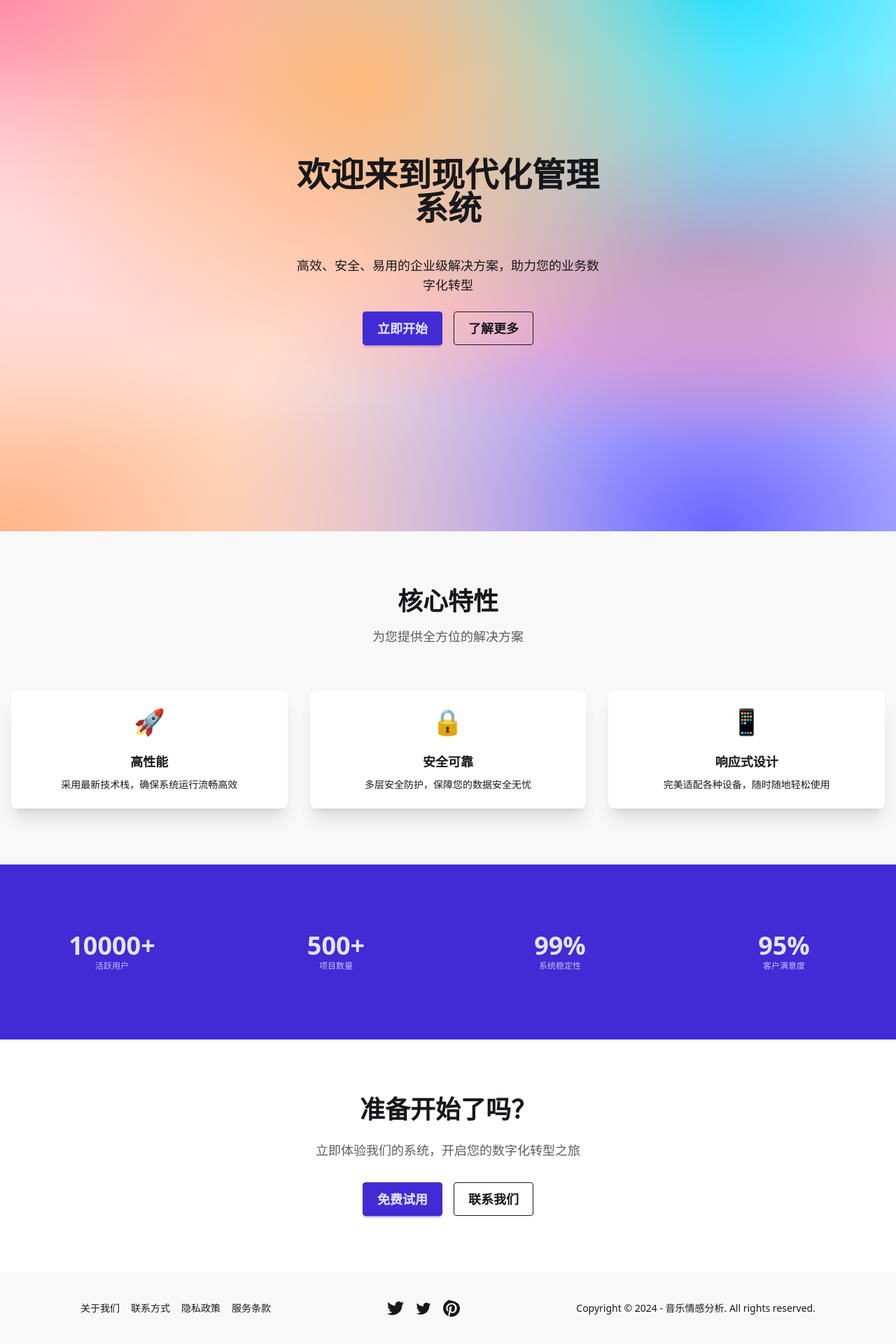
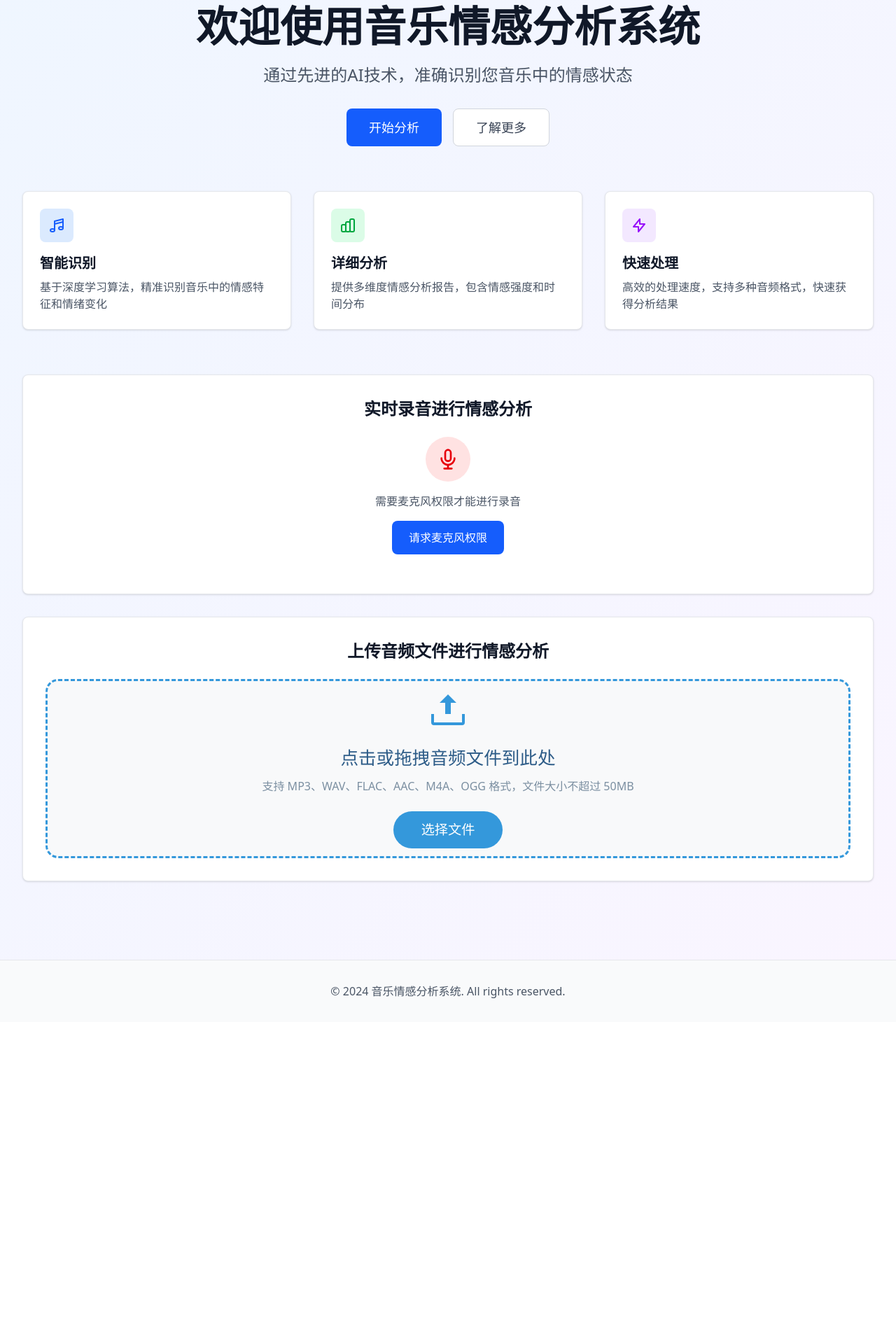
Before and after one commit to Fate-Star-Kata/sentiment-classification, a Vue app: page / in a window 1280 px wide. Shown: the part 106-2026 px from the top of the page at 70% size. After the commit the page ends 1566 px from the top, so only its background shows below. Built offline with nearby package versions, Linux system fonts and the light colour scheme.

Commit message:
构建主页

```diff
--- a/src/pages/index.vue
+++ b/src/pages/index.vue
@@ -1,312 +1,328 @@
 <template>
-  <div class="min-h-screen bg-base-100">
-    <!-- 英雄区域 -->
-    <div class="hero min-h-screen bg-gradient-to-br from-primary/10 to-secondary/10">
-      <div class="hero-content text-center">
-        <div class="max-w-md" v-motion-fade-visible>
-          <h1 class="text-5xl font-bold mb-5" v-motion-slide-up :delay="200">
-            {{ heroSection.title }}
-          </h1>
-          <p class="py-6 text-lg" v-motion-slide-up :delay="400">
-            {{ heroSection.description }}
-          </p>
-          <div class="flex gap-4 justify-center" v-motion-slide-up :delay="600">
-            <button :class="heroSection.primaryButton.class">
-              {{ heroSection.primaryButton.text }}
-            </button>
-            <button :class="heroSection.secondaryButton.class">
-              {{ heroSection.secondaryButton.text }}
+  <div class="min-h-screen bg-gradient-to-br from-blue-50 to-purple-50">
+
+    <!-- 主要内容区域 -->
+    <main class="max-w-7xl mx-auto px-4 sm:px-6 lg:px-8 py-12">
+      <!-- 英雄区域 -->
+      <div class="text-center mb-16">
+        <h1 class="text-4xl md:text-6xl font-bold text-gray-900 mb-6">
+          欢迎使用音乐情感分析系统
+        </h1>
+        <p class="text-xl md:text-2xl text-gray-600 mb-8 max-w-3xl mx-auto">
+          通过先进的AI技术，准确识别您音乐中的情感状态
+        </p>
+        <div class="flex flex-col sm:flex-row gap-4 justify-center">
+          <button
+            @click="scrollToRecording"
+            class="bg-blue-600 hover:bg-blue-700 text-white px-8 py-3 rounded-lg text-lg font-medium transition-colors"
+          >
+            开始分析
+          </button>
+          <button class="bg-white hover:bg-gray-50 text-gray-700 px-8 py-3 rounded-lg text-lg font-medium border border-gray-300 transition-colors">
+            了解更多
+          </button>
+        </div>
+      </div>
+
+      <!-- 功能特性 -->
+      <div class="grid grid-cols-1 md:grid-cols-3 gap-8 mb-16">
+        <div class="bg-white rounded-lg p-6 shadow-sm border border-gray-200">
+          <div class="w-12 h-12 bg-blue-100 rounded-lg flex items-center justify-center mb-4">
+            <svg class="w-6 h-6 text-blue-600" fill="none" stroke="currentColor" viewBox="0 0 24 24">
+              <path stroke-linecap="round" stroke-linejoin="round" stroke-width="2" d="M9 19V6l12-3v13M9 19c0 1.105-1.343 2-3 2s-3-.895-3-2 1.343-2 3-2 3 .895 3 2zm12-3c0 1.105-1.343 2-3 2s-3-.895-3-2 1.343-2 3-2 3 .895 3 2zM9 10l12-3"></path>
+            </svg>
+          </div>
+          <h3 class="text-xl font-semibold text-gray-900 mb-2">智能识别</h3>
+          <p class="text-gray-600">基于深度学习算法，精准识别音乐中的情感特征和情绪变化</p>
+        </div>
+
+        <div class="bg-white rounded-lg p-6 shadow-sm border border-gray-200">
+          <div class="w-12 h-12 bg-green-100 rounded-lg flex items-center justify-center mb-4">
+            <svg class="w-6 h-6 text-green-600" fill="none" stroke="currentColor" viewBox="0 0 24 24">
+              <path stroke-linecap="round" stroke-linejoin="round" stroke-width="2" d="M9 19v-6a2 2 0 00-2-2H5a2 2 0 00-2 2v6a2 2 0 002 2h2a2 2 0 002-2zm0 0V9a2 2 0 012-2h2a2 2 0 012 2v10m-6 0a2 2 0 002 2h2a2 2 0 002-2m0 0V5a2 2 0 012-2h2a2 2 0 012 2v14a2 2 0 01-2 2h-2a2 2 0 01-2-2z"></path>
+            </svg>
+          </div>
+          <h3 class="text-xl font-semibold text-gray-900 mb-2">详细分析</h3>
+          <p class="text-gray-600">提供多维度情感分析报告，包含情感强度和时间分布</p>
+        </div>
+
+        <div class="bg-white rounded-lg p-6 shadow-sm border border-gray-200">
+          <div class="w-12 h-12 bg-purple-100 rounded-lg flex items-center justify-center mb-4">
+            <svg class="w-6 h-6 text-purple-600" fill="none" stroke="currentColor" viewBox="0 0 24 24">
+              <path stroke-linecap="round" stroke-linejoin="round" stroke-width="2" d="M13 10V3L4 14h7v7l9-11h-7z"></path>
+            </svg>
+          </div>
+          <h3 class="text-xl font-semibold text-gray-900 mb-2">快速处理</h3>
+          <p class="text-gray-600">高效的处理速度，支持多种音频格式，快速获得分析结果</p>
+        </div>
+      </div>
+
+      <!-- 录音区域 -->
+      <div ref="recordingSection" class="bg-white rounded-lg p-8 shadow-sm border border-gray-200 mb-8">
+        <h3 class="text-2xl font-semibold text-gray-900 mb-6 text-center">实时录音进行情感分析</h3>
+        <div class="text-center">
+          <!-- 麦克风权限状态 -->
+          <div v-if="!microphonePermission" class="mb-6">
+            <div class="w-16 h-16 bg-red-100 rounded-full flex items-center justify-center mx-auto mb-4">
+              <svg class="w-8 h-8 text-red-600" fill="none" stroke="currentColor" viewBox="0 0 24 24">
+                <path stroke-linecap="round" stroke-linejoin="round" stroke-width="2" d="M19 11a7 7 0 01-7 7m0 0a7 7 0 01-7-7m7 7v4m0 0H8m4 0h4m-4-8a3 3 0 01-3-3V5a3 3 0 116 0v6a3 3 0 01-3 3z"></path>
+              </svg>
+            </div>
+            <p class="text-gray-600 mb-4">需要麦克风权限才能进行录音</p>
+            <button
+              @click="requestMicrophonePermission"
+              class="bg-blue-600 hover:bg-blue-700 text-white px-6 py-3 rounded-lg font-medium transition-colors"
+            >
+              请求麦克风权限
             </button>
           </div>
-        </div>
-      </div>
-    </div>
 
-    <!-- 特性展示 -->
-    <div class="py-20 bg-base-200">
-      <div class="container mx-auto px-4">
-        <div class="text-center mb-16" v-motion-fade-visible>
-          <h2 class="text-4xl font-bold mb-4">{{ featuresSection.title }}</h2>
-          <p class="text-lg text-base-content/70">{{ featuresSection.subtitle }}</p>
-        </div>
+          <!-- 麦克风选择和录音控制 -->
+          <div v-else class="space-y-6">
+            <!-- 麦克风选择 -->
+            <div class="flex flex-col items-center space-y-4">
+              <label class="text-sm font-medium text-gray-700">选择麦克风设备</label>
+              <select
+                v-model="selectedMicrophone"
+                class="px-4 py-2 border border-gray-300 rounded-lg focus:ring-2 focus:ring-blue-500 focus:border-transparent"
+              >
+                <option value="" disabled>请选择麦克风</option>
+                <option
+                  v-for="device in microphoneDevices"
+                  :key="device.deviceId"
+                  :value="device.deviceId"
+                >
+                  {{ device.label || `麦克风 ${device.deviceId.slice(0, 8)}` }}
+                </option>
+              </select>
+            </div>
 
-        <div class="grid grid-cols-1 md:grid-cols-3 gap-8">
-          <div v-for="(feature, index) in featuresSection.features" :key="feature.id" class="card bg-base-100 shadow-xl"
-            v-motion-slide-visible-once :delay="feature.delay">
-            <div class="card-body text-center">
-              <div class="text-4xl mb-4">
-                {{ feature.icon }}
+            <!-- 录音控制 -->
+            <div class="flex flex-col items-center space-y-4">
+              <div class="w-20 h-20 rounded-full flex items-center justify-center transition-colors" :class="{
+                'bg-red-100': !isRecording,
+                'bg-red-500 animate-pulse': isRecording
+              }">
+                <svg class="w-10 h-10" :class="{
+                  'text-red-600': !isRecording,
+                  'text-white': isRecording
+                }" fill="currentColor" viewBox="0 0 24 24">
+                  <path d="M12 14c1.66 0 3-1.34 3-3V5c0-1.66-1.34-3-3-3S9 3.34 9 5v6c0 1.66 1.34 3 3 3z"></path>
+                  <path d="M17 11c0 2.76-2.24 5-5 5s-5-2.24-5-5H5c0 3.53 2.61 6.43 6 6.92V21h2v-3.08c3.39-.49 6-3.39 6-6.92h-2z"></path>
+                </svg>
               </div>
-              <h3 class="card-title justify-center">{{ feature.title }}</h3>
-              <p>{{ feature.description }}</p>
+
+              <div class="flex space-x-4">
+                <button
+                  v-if="!isRecording"
+                  @click="startRecording"
+                  :disabled="!selectedMicrophone"
+                  class="bg-red-600 hover:bg-red-700 disabled:bg-gray-400 text-white px-6 py-3 rounded-lg font-medium transition-colors"
+                >
+                  开始录音
+                </button>
+                <button
+                  v-else
+                  @click="stopRecording"
+                  class="bg-gray-600 hover:bg-gray-700 text-white px-6 py-3 rounded-lg font-medium transition-colors"
+                >
+                  停止录音
+                </button>
+              </div>
+
+              <div v-if="isRecording" class="text-sm text-gray-600">
+                录音时长: {{ recordingDuration }}s
+              </div>
             </div>
           </div>
         </div>
       </div>
-    </div>
 
-    <!-- 统计数据 -->
-    <div class="py-20 bg-primary text-primary-content">
-      <div class="container mx-auto px-4">
-        <div class="grid grid-cols-1 md:grid-cols-4 gap-8 text-center">
-          <div v-for="(stat, index) in statsSection.stats" :key="stat.id" v-motion-slide-visible-once-up
-            :delay="stat.delay">
-            <div class="stat">
-              <div class="stat-value text-4xl font-bold">{{ stat.animatedValue }}{{ stat.suffix }}</div>
-              <div class="stat-title text-primary-content/80">{{ stat.title }}</div>
-            </div>
-          </div>
+      <!-- 上传区域 -->
+      <div class="bg-white rounded-lg p-8 shadow-sm border border-gray-200">
+        <h3 class="text-2xl font-semibold text-gray-900 mb-6 text-center">上传音频文件进行情感分析</h3>
+        <div class="h-64">
+          <ReceiveFiles
+            :allowSuffix="['mp3', 'wav', 'flac', 'aac', 'm4a', 'ogg']"
+            :maxSize="50 * 1024 * 1024"
+            customTitle="点击或拖拽音频文件到此处"
+            customDesc="支持 MP3、WAV、FLAC、AAC、M4A、OGG 格式，文件大小不超过 50MB"
+            @file-selected="handleFileSelected"
+          />
         </div>
       </div>
-    </div>
-
-    <!-- CTA 区域 -->
-    <div class="py-20 bg-base-100">
-      <div class="container mx-auto px-4 text-center" v-motion-fade-visible>
-        <h2 class="text-4xl font-bold mb-6">{{ ctaSection.title }}</h2>
-        <p class="text-lg mb-8 text-base-content/70">{{ ctaSection.description }}</p>
-        <div class="flex gap-4 justify-center">
-          <button v-for="(button, index) in ctaSection.buttons" :key="index" :class="button.class">
-            {{ button.text }}
-          </button>
-        </div>
-      </div>
-    </div>
+    </main>
 
     <!-- 页脚 -->
-    <footer class="footer footer-center p-10 bg-base-200 text-base-content">
-      <div>
-        <div class="grid grid-flow-col gap-4">
-          <a class="link link-hover">关于我们</a>
-          <a class="link link-hover">联系方式</a>
-          <a class="link link-hover">隐私政策</a>
-          <a class="link link-hover">服务条款</a>
+    <footer class="bg-gray-50 border-t border-gray-200 mt-16">
+      <div class="max-w-7xl mx-auto px-4 sm:px-6 lg:px-8 py-8">
+        <div class="text-center text-gray-600">
+          <p>&copy; 2024 音乐情感分析系统. All rights reserved.</p>
         </div>
-      </div>
-      <div>
-        <div class="grid grid-flow-col gap-4">
-          <a class="text-2xl hover:text-primary transition-colors">
-            <svg class="w-6 h-6" fill="currentColor" viewBox="0 0 24 24">
-              <path
-                d="M24 4.557c-.883.392-1.832.656-2.828.775 1.017-.609 1.798-1.574 2.165-2.724-.951.564-2.005.974-3.127 1.195-.897-.957-2.178-1.555-3.594-1.555-3.179 0-5.515 2.966-4.797 6.045-4.091-.205-7.719-2.165-10.148-5.144-1.29 2.213-.669 5.108 1.523 6.574-.806-.026-1.566-.247-2.229-.616-.054 2.281 1.581 4.415 3.949 4.89-.693.188-1.452.232-2.224.084.626 1.956 2.444 3.379 4.6 3.419-2.07 1.623-4.678 2.348-7.29 2.04 2.179 1.397 4.768 2.212 7.548 2.212 9.142 0 14.307-7.721 13.995-14.646.962-.695 1.797-1.562 2.457-2.549z" />
-            </svg>
-          </a>
-          <a class="text-2xl hover:text-primary transition-colors">
-            <svg class="w-6 h-6" fill="currentColor" viewBox="0 0 24 24">
-              <path
-                d="M22.46 6c-.77.35-1.6.58-2.46.69.88-.53 1.56-1.37 1.88-2.38-.83.5-1.75.85-2.72 1.05C18.37 4.5 17.26 4 16 4c-2.35 0-4.27 1.92-4.27 4.29 0 .34.04.67.11.98C8.28 9.09 5.11 7.38 3 4.79c-.37.63-.58 1.37-.58 2.15 0 1.49.75 2.81 1.91 3.56-.71 0-1.37-.2-1.95-.5v.03c0 2.08 1.48 3.82 3.44 4.21a4.22 4.22 0 0 1-1.93.07 4.28 4.28 0 0 0 4 2.98 8.521 8.521 0 0 1-5.33 1.84c-.34 0-.68-.02-1.02-.06C3.44 20.29 5.7 21 8.12 21 16 21 20.33 14.46 20.33 8.79c0-.19 0-.37-.01-.56.84-.6 1.56-1.36 2.14-2.23z" />
-            </svg>
-          </a>
-          <a class="text-2xl hover:text-primary transition-colors">
-            <svg class="w-6 h-6" fill="currentColor" viewBox="0 0 24 24">
-              <path
-                d="M12.017 0C5.396 0 .029 5.367.029 11.987c0 5.079 3.158 9.417 7.618 11.174-.105-.949-.199-2.403.041-3.439.219-.937 1.406-5.957 1.406-5.957s-.359-.72-.359-1.781c0-1.663.967-2.911 2.168-2.911 1.024 0 1.518.769 1.518 1.688 0 1.029-.653 2.567-.992 3.992-.285 1.193.6 2.165 1.775 2.165 2.128 0 3.768-2.245 3.768-5.487 0-2.861-2.063-4.869-5.008-4.869-3.41 0-5.409 2.562-5.409 5.199 0 1.033.394 2.143.889 2.741.099.12.112.225.085.345-.09.375-.293 1.199-.334 1.363-.053.225-.172.271-.402.165-1.495-.69-2.433-2.878-2.433-4.646 0-3.776 2.748-7.252 7.92-7.252 4.158 0 7.392 2.967 7.392 6.923 0 4.135-2.607 7.462-6.233 7.462-1.214 0-2.357-.629-2.746-1.378l-.748 2.853c-.271 1.043-1.002 2.35-1.492 3.146C9.57 23.812 10.763 24.009 12.017 24.009c6.624 0 11.99-5.367 11.99-11.988C24.007 5.367 18.641.001.012.001z" />
-            </svg>
-          </a>
-        </div>
-      </div>
-      <div>
-        <p>Copyright © 2024 - {{ serverConfig.VITE_APP_TITLE }}. All rights reserved.</p>
       </div>
     </footer>
   </div>
 </template>
 
 <script setup lang="ts">
-import serverConfig from '@/configs'
-import { ref, onMounted } from 'vue'
+import { ref, onMounted, onUnmounted } from 'vue'
+import ReceiveFiles from '@/components/common/FileUpload/ReceiveFiles.vue'
+import { ElMessage } from 'element-plus'
 
-interface Button {
-  text: string
-  class: string
-}
+// 录音相关状态
+const microphonePermission = ref(false)
+const microphoneDevices = ref<MediaDeviceInfo[]>([])
+const selectedMicrophone = ref('')
+const isRecording = ref(false)
+const recordingDuration = ref(0)
+const mediaRecorder = ref<MediaRecorder | null>(null)
+const recordingTimer = ref<number | null>(null)
+const recordingSection = ref<HTMLElement | null>(null)
 
-interface Feature {
-  id: number
-  icon: string
-  title: string
-  description: string
-  delay: number
-}
-
-interface Stat {
-  id: number
-  animatedValue: any
-  targetValue: number
-  suffix: string
-  title: string
-  delay: number
-}
-
-// 英雄区域数据
-const heroSection: {
-  title: string
-  description: string
-  primaryButton: Button
-  secondaryButton: Button
-} = {
-  title: '欢迎来到现代化管理系统',
-  description: '高效、安全、易用的企业级解决方案，助力您的业务数字化转型',
-  primaryButton: {
-    text: '立即开始',
-    class: 'btn btn-primary btn-lg'
-  },
-  secondaryButton: {
-    text: '了解更多',
-    class: 'btn btn-outline btn-lg'
+// 滚动到录音区域
+function scrollToRecording() {
+  if (recordingSection.value) {
+    recordingSection.value.scrollIntoView({
+      behavior: 'smooth',
+      block: 'start'
+    })
   }
 }
 
-// 特性数据
-const featuresSection: {
-  title: string
-  subtitle: string
-  features: Feature[]
-} = {
-  title: '核心特性',
-  subtitle: '为您提供全方位的解决方案',
-  features: [
-    {
-      id: 1,
-      icon: '🚀',
-      title: '高性能',
-      description: '采用最新技术栈，确保系统运行流畅高效',
-      delay: 200
-    },
-    {
-      id: 2,
-      icon: '🔒',
-      title: '安全可靠',
-      description: '多层安全防护，保障您的数据安全无忧',
-      delay: 400
-    },
-    {
-      id: 3,
-      icon: '📱',
-      title: '响应式设计',
-      description: '完美适配各种设备，随时随地轻松使用',
-      delay: 600
-    }
-  ]
+// 请求麦克风权限
+async function requestMicrophonePermission() {
+  try {
+    const stream = await navigator.mediaDevices.getUserMedia({ audio: true })
+    microphonePermission.value = true
+    // 停止临时流
+    stream.getTracks().forEach(track => track.stop())
+    // 获取麦克风设备列表
+    await getMicrophoneDevices()
+    ElMessage.success('麦克风权限获取成功')
+  } catch (error) {
+    console.error('麦克风权限获取失败:', error)
+    ElMessage.error('麦克风权限获取失败，请检查浏览器设置')
+  }
 }
 
-// 统计数据
-const statsSection: { stats: Stat[] } = {
-  stats: [
-    {
-      id: 1,
-      animatedValue: ref(0),
-      targetValue: 10000,
-      suffix: '+',
-      title: '活跃用户',
-      delay: 200
-    },
-    {
-      id: 2,
-      animatedValue: ref(0),
-      targetValue: 500,
-      suffix: '+',
-      title: '项目数量',
-      delay: 400
-    },
-    {
-      id: 3,
-      animatedValue: ref(0),
-      targetValue: 99,
-      suffix: '%',
-      title: '系统稳定性',
-      delay: 600
-    },
-    {
-      id: 4,
-      animatedValue: ref(0),
-      targetValue: 95,
-      suffix: '%',
-      title: '客户满意度',
-      delay: 800
+// 获取麦克风设备列表
+async function getMicrophoneDevices() {
+  try {
+    const devices = await navigator.mediaDevices.enumerateDevices()
+    microphoneDevices.value = devices.filter(device => device.kind === 'audioinput')
+    // 自动选择第一个设备
+    if (microphoneDevices.value.length > 0 && !selectedMicrophone.value) {
+      selectedMicrophone.value = microphoneDevices.value[0].deviceId
     }
-  ]
+  } catch (error) {
+    console.error('获取麦克风设备失败:', error)
+    ElMessage.error('获取麦克风设备失败')
+  }
 }
 
-// CTA区域数据
-const ctaSection: {
-  title: string
-  description: string
-  buttons: Button[]
-} = {
-  title: '准备开始了吗？',
-  description: '立即体验我们的系统，开启您的数字化转型之旅',
-  buttons: [
-    {
-      text: '免费试用',
-      class: 'btn btn-primary btn-lg'
-    },
-    {
-      text: '联系我们',
-      class: 'btn btn-outline btn-lg'
+// 开始录音
+async function startRecording() {
+  if (!selectedMicrophone.value) {
+    ElMessage.warning('请先选择麦克风设备')
+    return
+  }
+
+  try {
+    const stream = await navigator.mediaDevices.getUserMedia({
+      audio: {
+        deviceId: selectedMicrophone.value
+      }
+    })
+
+    mediaRecorder.value = new MediaRecorder(stream)
+    const chunks: Blob[] = []
+
+    mediaRecorder.value.ondataavailable = (event) => {
+      if (event.data.size > 0) {
+        chunks.push(event.data)
+      }
     }
-  ]
+
+    mediaRecorder.value.onstop = () => {
+      const blob = new Blob(chunks, { type: 'audio/wav' })
+      const file = new File([blob], `recording_${Date.now()}.wav`, { type: 'audio/wav' })
+      handleRecordingComplete(file)
+      // 停止所有音频轨道
+      stream.getTracks().forEach(track => track.stop())
+    }
+
+    mediaRecorder.value.start()
+    isRecording.value = true
+    recordingDuration.value = 0
+
+    // 开始计时
+    recordingTimer.value = window.setInterval(() => {
+      recordingDuration.value++
+    }, 1000)
+
+    ElMessage.success('开始录音')
+  } catch (error) {
+    console.error('录音开始失败:', error)
+    ElMessage.error('录音开始失败')
+  }
 }
 
-// 数字动画函数
-const animateNumber = (target: { value: number }, finalValue: number, duration: number = 2000): void => {
-  const startTime = Date.now()
-  const startValue = 0
+// 停止录音
+function stopRecording() {
+  if (mediaRecorder.value && isRecording.value) {
+    mediaRecorder.value.stop()
+    isRecording.value = false
 
-  const updateNumber = (): void => {
-    const currentTime = Date.now()
-    const elapsed = currentTime - startTime
-    const progress = Math.min(elapsed / duration, 1)
+    if (recordingTimer.value) {
+      clearInterval(recordingTimer.value)
+      recordingTimer.value = null
+    }
 
-    // 使用缓动函数
-    const easeOutQuart = 1 - Math.pow(1 - progress, 4)
-    target.value = Math.floor(startValue + (finalValue - startValue) * easeOutQuart)
-
-    if (progress < 1) {
-      requestAnimationFrame(updateNumber)
-    }
+    ElMessage.success('录音已停止')
   }
-
-  requestAnimationFrame(updateNumber)
 }
 
-onMounted(() => {
-  // 延迟启动数字动画
-  setTimeout(() => {
-    statsSection.stats.forEach(stat => {
-      animateNumber(stat.animatedValue, stat.targetValue)
-    })
-  }, 1000)
+// 处理录音完成
+function handleRecordingComplete(file: File) {
+  console.log('录音完成:', file)
+  ElMessage.success(`录音完成: ${file.name}`)
+  // 这里可以添加录音文件的处理逻辑，比如上传到服务器进行分析
+}
+
+// 处理文件选择
+function handleFileSelected(file: File) {
+  console.log('选择的文件:', file)
+  ElMessage.success(`已选择文件: ${file.name}`)
+  // 这里可以添加文件上传和分析的逻辑
+}
+
+// 检查初始权限状态
+onMounted(async () => {
+  try {
+    const permissions = await navigator.permissions.query({ name: 'microphone' as PermissionName })
+    if (permissions.state === 'granted') {
+      microphonePermission.value = true
+      await getMicrophoneDevices()
+    }
+  } catch (error) {
+    console.log('无法检查麦克风权限状态')
+  }
+})
+
+// 清理定时器
+onUnmounted(() => {
+  if (recordingTimer.value) {
+    clearInterval(recordingTimer.value)
+  }
+  if (mediaRecorder.value && isRecording.value) {
+    mediaRecorder.value.stop()
+  }
 })
 </script>
 
 <style scoped>
 /* 自定义样式 */
-.hero {
-  background-image:
-    radial-gradient(at 40% 20%, hsla(28, 100%, 74%, 1) 0px, transparent 50%),
-    radial-gradient(at 80% 0%, hsla(189, 100%, 56%, 1) 0px, transparent 50%),
-    radial-gradient(at 0% 50%, hsla(355, 100%, 93%, 1) 0px, transparent 50%),
-    radial-gradient(at 80% 50%, hsla(340, 100%, 76%, 1) 0px, transparent 50%),
-    radial-gradient(at 0% 100%, hsla(22, 100%, 77%, 1) 0px, transparent 50%),
-    radial-gradient(at 80% 100%, hsla(242, 100%, 70%, 1) 0px, transparent 50%),
-    radial-gradient(at 0% 0%, hsla(343, 100%, 76%, 1) 0px, transparent 50%);
-}
-
-.card {
-  transition: transform 0.3s ease;
-}
-
-.card:hover {
-  transform: translateY(-5px);
-}
-
-.btn {
-  transition: all 0.3s ease;
-}
-
-.btn:hover {
-  transform: translateY(-2px);
-  box-shadow: 0 10px 25px rgba(0, 0, 0, 0.1);
+.bg-gradient-to-br {
+  background: linear-gradient(to bottom right, #eff6ff, #faf5ff);
 }
 </style>
--- a/typed-router.d.ts
+++ b/typed-router.d.ts
@@ -28,6 +28,7 @@ declare module 'vue-router/auto-routes' {
     '/admin/userManage/': RouteRecordInfo<'/admin/userManage/', '/admin/userManage', Record<never, never>, Record<never, never>>,
     '/auth/login/': RouteRecordInfo<'/auth/login/', '/auth/login', Record<never, never>, Record<never, never>>,
     '/auth/Register/': RouteRecordInfo<'/auth/Register/', '/auth/Register', Record<never, never>, Record<never, never>>,
+    '/emotion_result/': RouteRecordInfo<'/emotion_result/', '/emotion_result', Record<never, never>, Record<never, never>>,
     '/help/': RouteRecordInfo<'/help/', '/help', Record<never, never>, Record<never, never>>,
     '/history/': RouteRecordInfo<'/history/', '/history', Record<never, never>, Record<never, never>>,
     '/knowledge/': RouteRecordInfo<'/knowledge/', '/knowledge', Record<never, never>, Record<never, never>>,
@@ -88,6 +89,10 @@ declare module 'vue-router/auto-routes' {
       routes: '/auth/Register/'
       views: never
     }
+    'src/pages/emotion_result/index.vue': {
+      routes: '/emotion_result/'
+      views: never
+    }
     'src/pages/help/index.vue': {
       routes: '/help/'
       views: never
```
Also changed, not shown: src/pages/emotion_result/index.vue (added).
